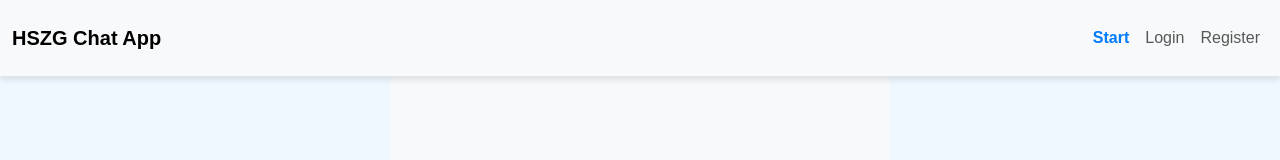
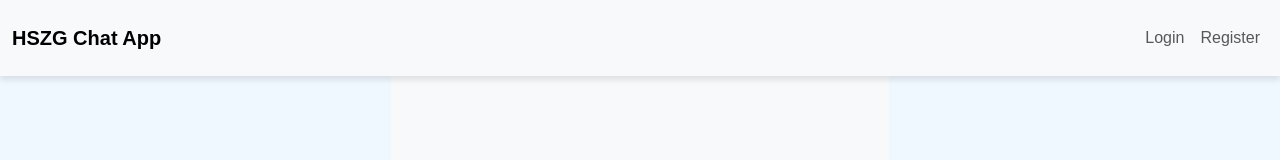
Before and after one commit to NiklasKaulfers/Chat-App-Angular, an Angular app: page /start in a window 1280 px wide. Shown: the top 160 px of the page. Built offline with nearby package versions, Linux system fonts and the light colour scheme.

Commit message:
removed start from navbar (was there twice)

```diff
--- a/src/app/components/navbar/navbar.component.html
+++ b/src/app/components/navbar/navbar.component.html
@@ -7,9 +7,6 @@
     <div class="collapse navbar-collapse" id="navbarNav">
       <ul class="navbar-nav ms-auto">
 
-        <li class="nav-item">
-          <a class="nav-link" routerLink="/" routerLinkActive="active" aria-current="page">Start</a>
-        </li>
 
         <ng-container *ngIf="!isLoggedIn">
           <li class="nav-item">
```
